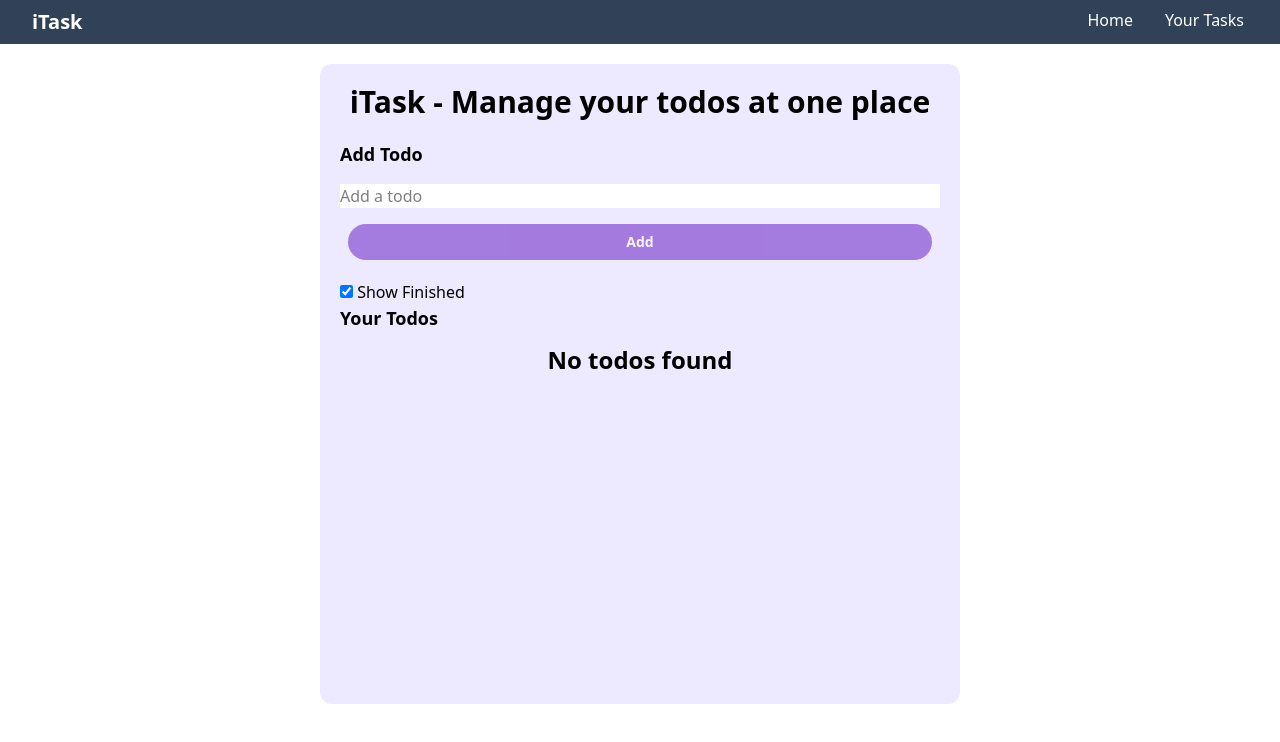
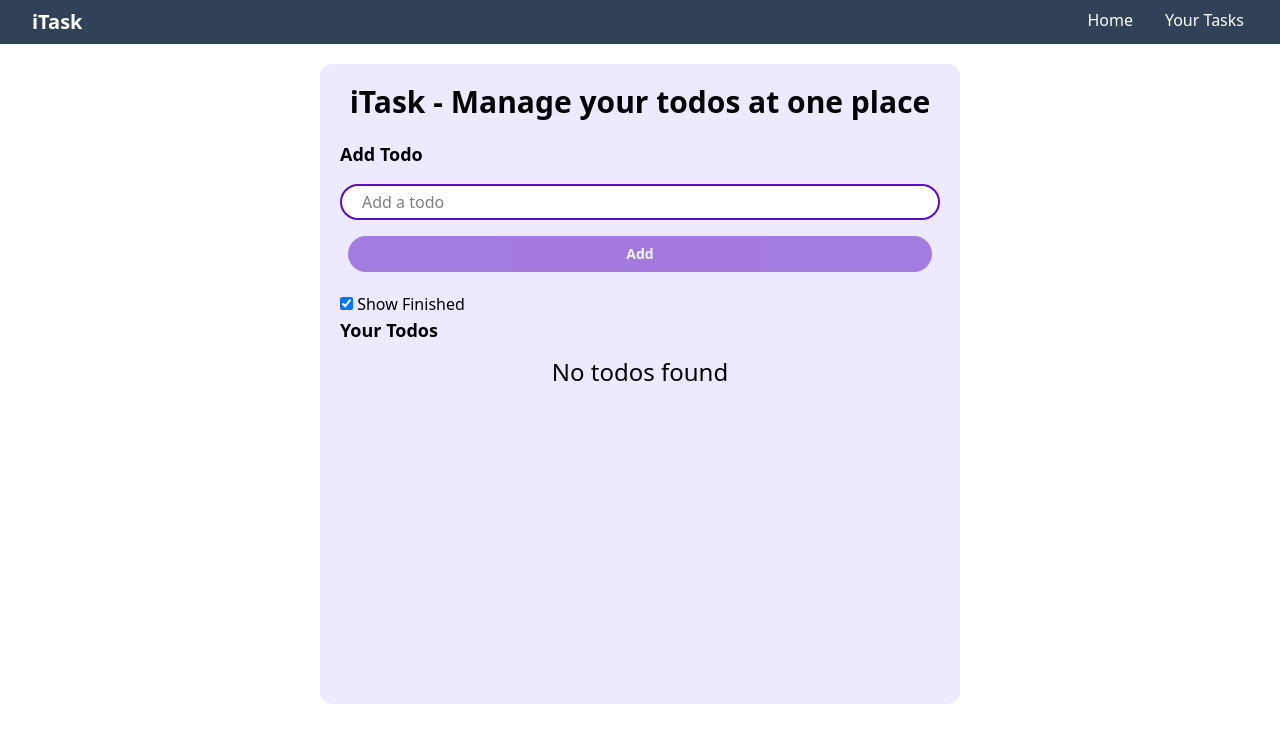
Before and after one commit to Simratsingh2002/WebDevLearniung, a React (Vite) app in the folder React/TODO_PROJECT/: page / in a window 1280 px wide. Shown: the top 742 px of the page. Built offline with nearby package versions, Linux system fonts and the light colour scheme.

Commit message:
Added icons

```diff
--- a/React/TODO_PROJECT/package.json
+++ b/React/TODO_PROJECT/package.json
@@ -13,6 +13,7 @@
     "@tailwindcss/vite": "^4.1.4",
     "react": "^19.0.0",
     "react-dom": "^19.0.0",
+    "react-icons": "^5.5.0",
     "tailwindcss": "^4.1.4",
     "uuid": "^11.1.0"
   },
--- a/React/TODO_PROJECT/src/App.jsx
+++ b/React/TODO_PROJECT/src/App.jsx
@@ -1,6 +1,8 @@
 import { useState , useEffect  } from 'react'
 import Navbar from './components/Navbar'
 import { v4 as uuidv4 } from 'uuid';
+import { FaEdit } from "react-icons/fa";
+import { AiFillDelete } from "react-icons/ai";
 
 function App() {
   const [todo, setTodo] = useState("")  //state for the input text
@@ -63,13 +65,13 @@ function App() {
       <h1 className='font-bold text-center text-3xl'>iTask - Manage your todos at one place</h1>
         <div className="addTodo my-5 flex flex-col gap-4">
           <h2 className='text-lg font-bold'>Add Todo</h2>
-          <input onChange={handleChange} value={todo} className='bg-white w-full' type="text" placeholder='Add a todo' />
+          <input onChange={handleChange} value={todo} className='w-full rounded-full px-5 py-1 border-2 border-violet-800 bg-white' type="text" placeholder='Add a todo' />
           <button onClick={handleAdd} disabled={todo.length<=3} className='bg-violet-800 mx-2 rounded-full hover:bg-violet-950 p-4 py-2 text-sm font-bold text-white disabled:opacity-50 disabled:cursor-not-allowed'>Add</button>
         </div>
         <input  onChange={toggleFinished} type="checkbox" checked={showFinished}  /> Show Finished
         <h2 className='text-lg font-bold'>Your Todos</h2>
         <div className='todos'>
-          {todos.length===0 && <div className='text-center text-2xl font-bold m-3'>No todos found</div>}
+          {todos.length===0 && <div className='text-center text-2xl fo nt-bold m-3'>No todos found</div>}
           {todos.map(item => {
 
 
@@ -79,8 +81,8 @@ function App() {
               <div className={item.isCompleted ? "line-through":""}>{item.todo} </div>
               </div>
               <div className="buttons flex h-full">
-                <button onClick={(e)=>handleEdit(e, item.id)} className='bg-violet-800 mx-2 rounded-full hover:bg-violet-950 p-4 py-2 text-sm font-bold text-white'>Edit</button>
-                <button onClick={(e)=>handleDelete(e, item.id)} className='bg-violet-800 mx-2 rounded-full hover:bg-violet-950 p-4 py-2 text-sm font-bold text-white'>Delete</button>
+                <button onClick={(e)=>handleEdit(e, item.id)} className='bg-violet-800 mx-2 rounded-full hover:bg-violet-950 p-4 py-2 text-sm font-bold text-white'><FaEdit /></button>
+                <button onClick={(e)=>handleDelete(e, item.id)} className='bg-violet-800 mx-2 rounded-full hover:bg-violet-950 p-4 py-2 text-sm font-bold text-white'><AiFillDelete /></button>
               </div>
             </div>
           })}
```
Also changed, not shown: 1 other file (tests, documents, lock files or other folders).
